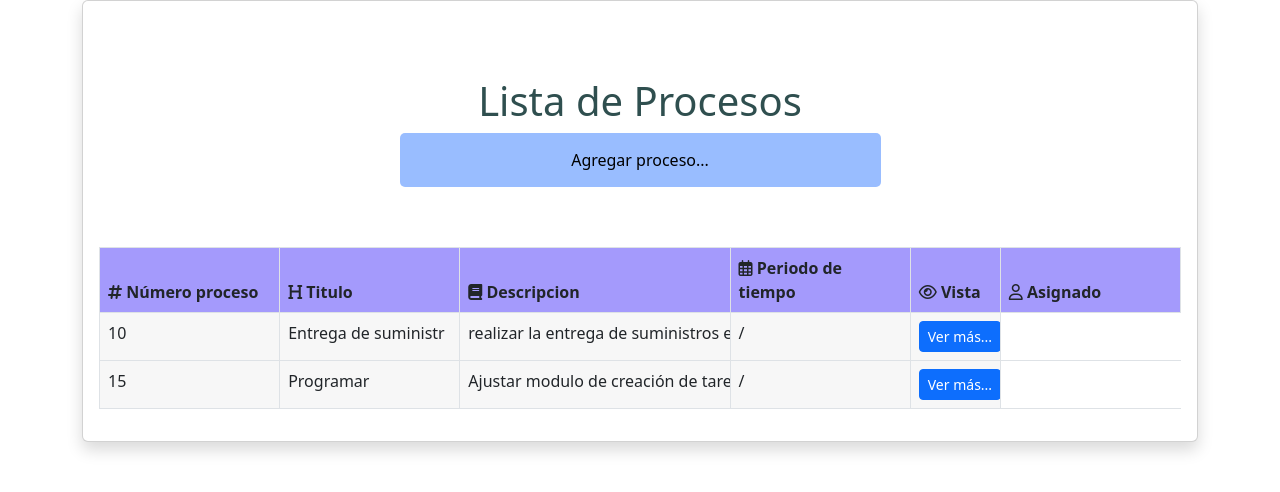
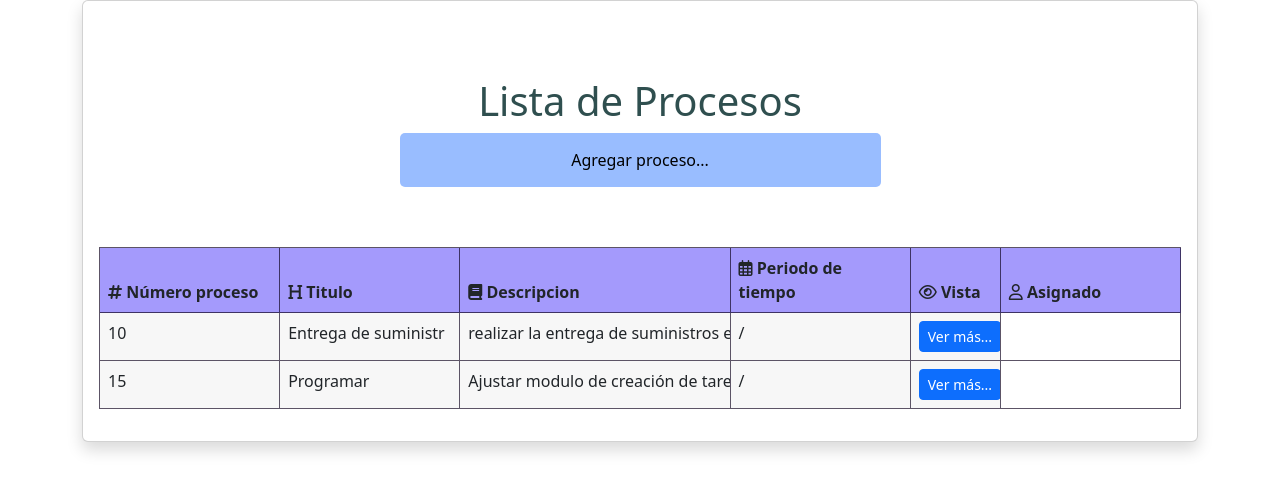
Before and after one commit to deividbautista/Task-Manager-flask, a Flask app: page / in a window 1280 px wide. Shown: the top 492 px of the page. Run offline with Flask 3, Linux system fonts and the light colour scheme; data comes from the database, SQL or seed files in the repository; some libraries are stand-ins or nearby versions.

Commit message:
Add files via upload

```diff
--- a/src/static/css/procesos.css
+++ b/src/static/css/procesos.css
@@ -118,9 +118,12 @@ li p {
     color: darkslategrey;
 }
 table {
+    border-radius: 50px !important;
+    border-collapse: collapse !important;
+    border: solid 1px #0c011bab !important;
     table-layout: fixed !important;
 }
-tr{
+tr {
     background: #a49afc !important;
 }
 td {
@@ -128,3 +131,10 @@ td {
     overflow: hidden !important;
     white-space: nowrap !important;
 }
+
+
+
+/*
+-webkit-box-shadow: 0 3px #ccc !important;
+-moz-box-shadow: 0 3px #ccc !important;
+box-shadow: 0 3px #ccc !important;  */
--- a/src/templates/index.html
+++ b/src/templates/index.html
@@ -26,7 +26,7 @@
 
                 <!-- Tabla -->
 
-                <table class="table table-bordered">
+                <table class="table table-bordered ">
                     <thead>
                         <tr>
                             <th scope="col" class="col-2"><i class="fa-solid fa-hashtag"></i> Número proceso</th>
```
